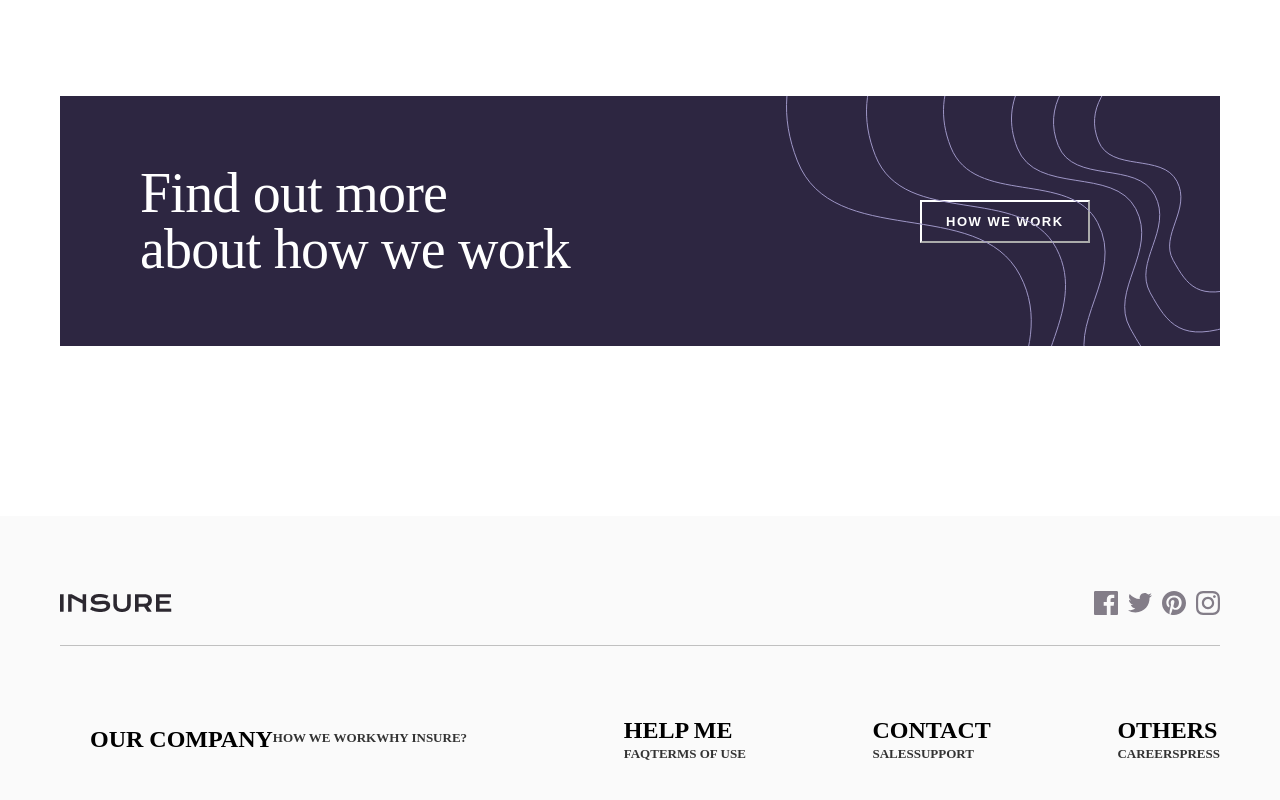
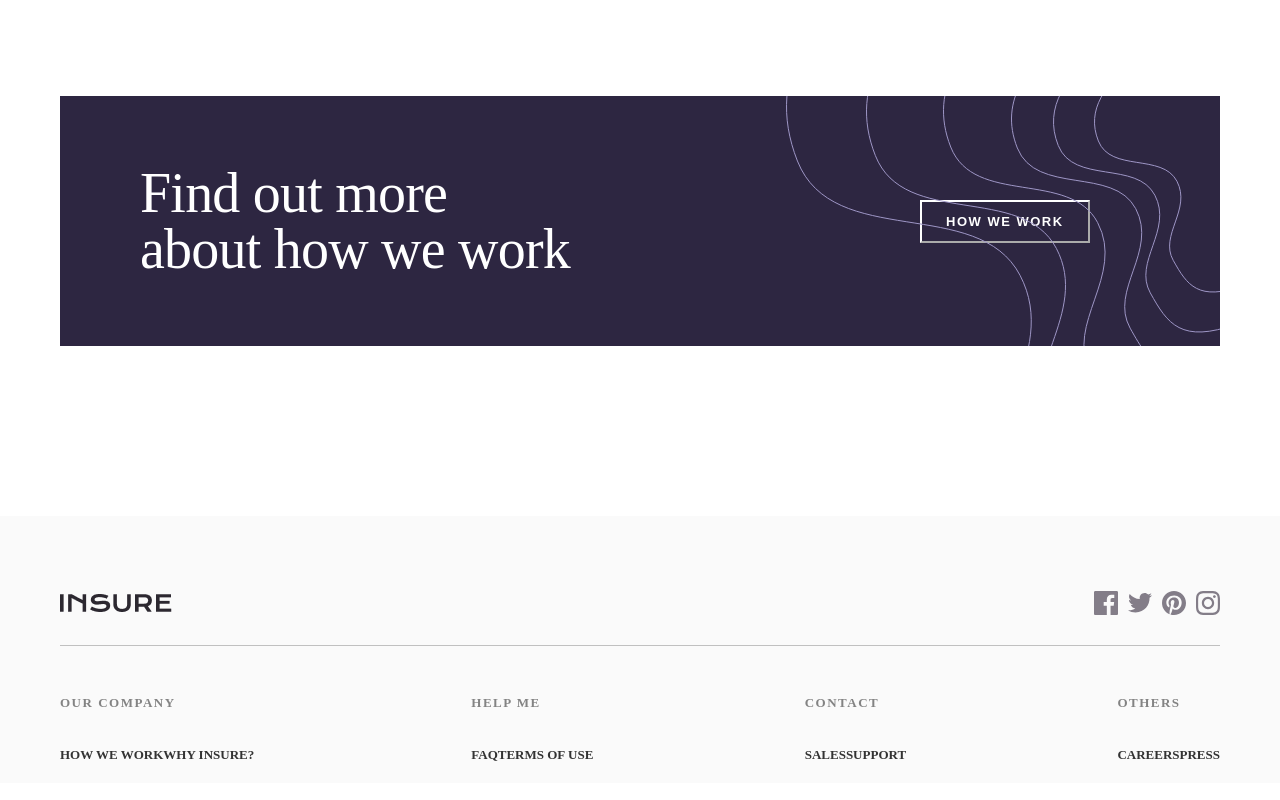
Before and after one commit to umida17/react.js-2-loyiham, a React (Vite) app: page / in a window 1280 px wide. Shown: the part 1516-2316 px from the top of the page. Built offline with nearby package versions, Linux system fonts and the light colour scheme.

Commit message:
ocompany

```diff
--- a/src/Companets/footer/footer.css
+++ b/src/Companets/footer/footer.css
@@ -28,7 +28,14 @@
 }
 
 .Ocompany{
-    display: flex;
-    align-items: center;
-    padding: 30px;
+     width: 200px;
 }
+
+h2{
+     font-weight: 700;
+    font-size: 13px;
+     line-height: 100%;
+    letter-spacing: 1.5px;
+    color: #838383;
+    margin-bottom: 36px;
+}
```
